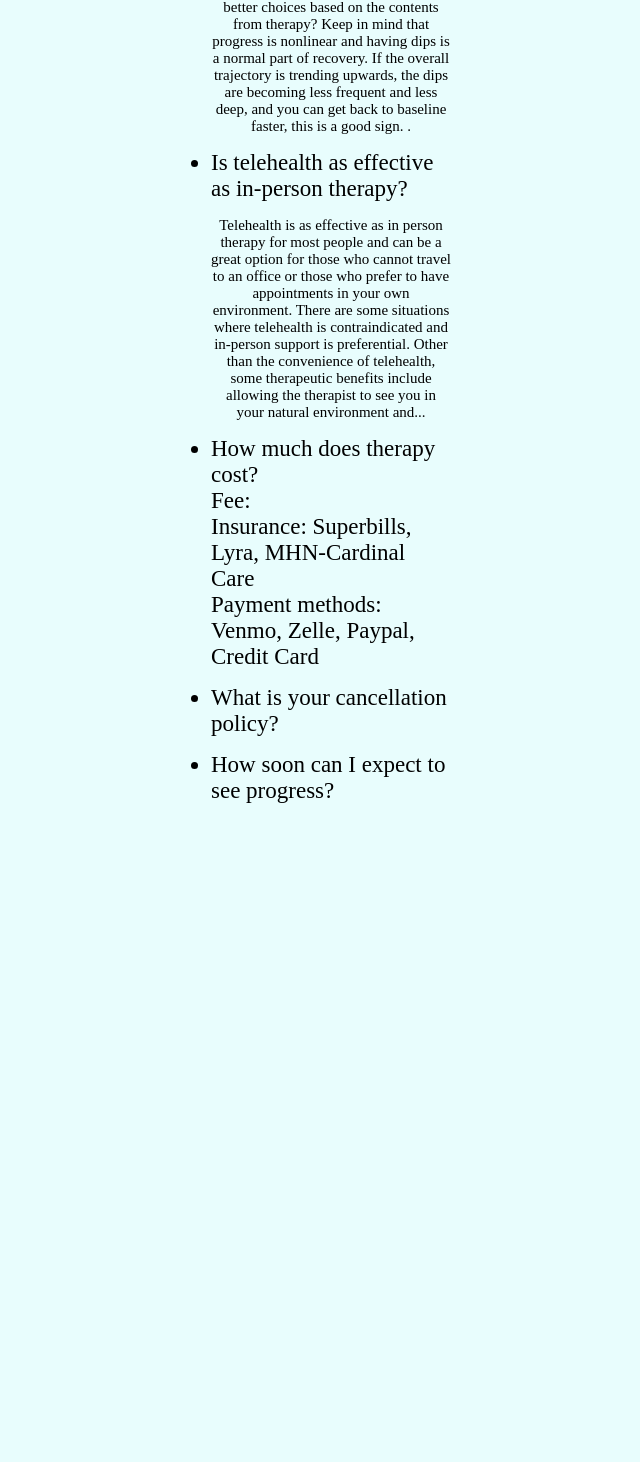
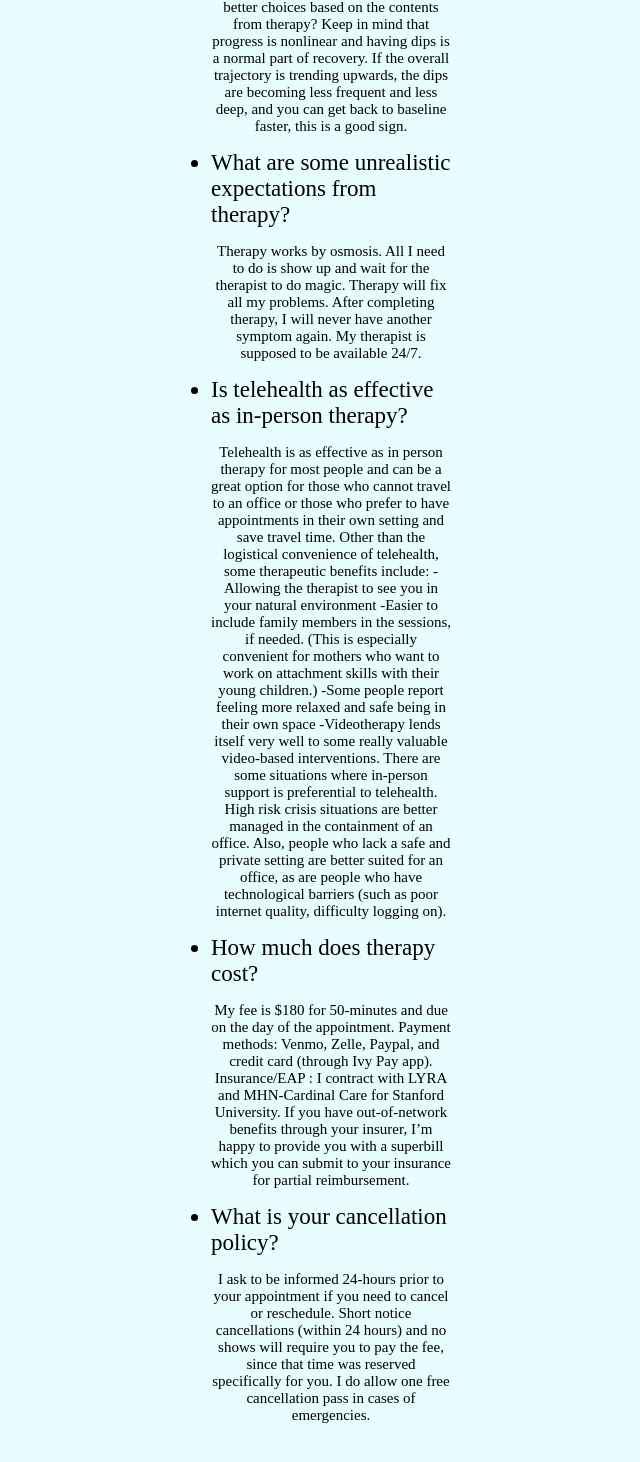
Before and after one commit to eliyab1/ruthie, a React (Create React App) app: page /faqs in a window 1280 px wide. Shown: the part 1766-3228 px from the top of the page, without its empty margins (329-969 px from the left). Before the commit the page ends 2638 px from the top, so only its background shows below. Built offline with nearby package versions, Linux system fonts and the light colour scheme.

Commit message:
finished inserting new content

```diff
--- a/src/AboutMe.js
+++ b/src/AboutMe.js
@@ -1,6 +1,4 @@
 import { useEffect } from "react"
-import rus from "./rus.png"
-import ruthie from "./ruthie.jfif"
 import rut from "./rut.jpg"
 import seal from "./seal.PNG"
 export default function AboutMe() {
@@ -8,8 +6,6 @@ export default function AboutMe() {
     return <><div className="page-content">
     <b>
     <h2>Ruthie Ayzenberg, LMFT, LPCC</h2>
-    {/* <img src={rus} alt="Ruthie Ayzenberg" height="15%" style={{"border-radius":"75%"}} /> */}
-    {/* <img src={ruthie} alt="Ruthie" style={{"border-radius":"75%"}} /> */}
    <img src={rut} alt="rut" height="300" style={{"border-radius":"75%"}} />
    <br />
    <br />
--- a/src/FAQs.js
+++ b/src/FAQs.js
@@ -24,7 +24,8 @@ export default function FAQs() {
                 some are longer with more mountainous terrain.  Therapy is about healing the nervous system. If it took years for symptoms to build up, then it will take
                 time for your nervous system to recalibrate.  The more kind you can be with yourself, the more quickly your nervous system will cooperate. </p>
             <li>How do I know if therapy is working?</li>
-            <p style={{"font-size":"15px"}}>If the sessions help you feel more calm, curious, compassionate, confident, courageous, creative, and clear, then therapy is working. Here are some questions to ask yourself:
+            <p style={{"font-size":"15px"}}>If the sessions help you feel more calm, curious, compassionate, confident, courageous, creative, and clear, then therapy is working.
+                Here are some questions to ask yourself:
                 -Do I feel that the therapist understands me and brings out the best in me?
                 -Am I learning new things about myself and new skills that I can use?
                 -At the end of the session, am I feeling better and more hopeful?
@@ -32,17 +33,32 @@ export default function FAQs() {
                 -Do I usually look forward to the next session?
                 -Am I better able to handle triggering situations than I was before seeking therapy?
                 -Am I making better choices based on the contents from therapy?
-Keep in mind that progress is nonlinear and having dips is a normal part of recovery.  If the overall trajectory is trending upwards, the dips are becoming less frequent and less deep, and you can get back to baseline faster, this is a good sign.
-.</p>
+                Keep in mind that progress is nonlinear and having dips is a normal part of recovery.  If the overall trajectory is trending upwards, the dips are
+                becoming less frequent and less deep, and you can get back to baseline faster, this is a good sign.</p>
+            <li>What are some unrealistic expectations from therapy?</li>
+            <p style={{"font-size":"15px"}}>Therapy works by osmosis. All I need to do is show up and wait for the therapist to do magic.
+                Therapy will fix all my problems.
+                After completing therapy, I will never have another symptom again.
+                My therapist is supposed to be available  24/7.</p>
             <li>Is telehealth as effective as in-person therapy?</li>
             <p style={{"font-size":"15px"}}>Telehealth is as effective as in person therapy for most people and can be a great option for those who cannot travel to an office
-                or those who prefer to have appointments in your own environment. There are some situations where telehealth is contraindicated and in-person support is
-                preferential. Other than the convenience of telehealth, some therapeutic benefits include allowing the therapist to see you in your natural environment and...</p>
-            <li>How much does therapy cost?<br />
-                Fee:<br />
-                Insurance: Superbills, Lyra, MHN-Cardinal Care<br />
-                Payment methods: Venmo, Zelle, Paypal, Credit Card</li>
+                or those who prefer to have appointments in their own setting and save travel time. Other than the logistical convenience of telehealth, some therapeutic benefits
+                include:
+                -Allowing the therapist to see you in your natural environment
+                -Easier to include family members in the sessions, if needed. (This is especially convenient for mothers who want to work on attachment skills with their young children.)
+                -Some people report feeling more relaxed and safe being in their own space
+                -Videotherapy lends itself very well to some really valuable video-based interventions.
+                There are some situations where in-person support is preferential to telehealth. High risk crisis situations are better managed in the containment of an office.
+                Also, people who lack a safe and private setting are better suited for an office, as are people who have technological barriers (such as poor internet quality, difficulty
+                logging on). </p>
+            <li>How much does therapy cost?</li>
+            <p style={{"font-size":"15px"}}>My fee is $180 for 50-minutes and due on the day of the appointment.
+                Payment methods: Venmo, Zelle, Paypal, and credit card (through Ivy Pay app).
+                Insurance/EAP : I contract with LYRA and MHN-Cardinal Care for Stanford University. If you have out-of-network benefits through your insurer, I’m happy to provide you with
+                a superbill which you can submit to your insurance for partial reimbursement. </p>
             <li>What is your cancellation policy?</li>
-            <li>How soon can I expect to see progress?</li>
-    </ul></div></>
+            <p style={{"font-size":"15px"}}>I ask to be informed 24-hours prior to your appointment if you need to cancel or reschedule. Short notice cancellations (within 24 hours) and
+                no shows will require you to pay the fee, since that time was reserved specifically for you. I do allow one free cancellation pass in cases of emergencies.</p>
+        </ul>
+    </div></>
 }
--- a/src/IndividualTherapy.js
+++ b/src/IndividualTherapy.js
@@ -3,13 +3,33 @@ export default function IndividualTherapy() {
     useEffect(()=>{document.title="Individual Therapy | Mental Fitness Therapy"},[])
     return <>
     <div className="page-content">
-        <h2><u></u></h2><br />
-            <h3></h3>
-            <h3></h3><br /><br />
-
-        <h2><u>Working Together</u></h2><br />
-            <h3>Throughout treatment I will remain active, supportive, and practical. To accelerate treatment, I use evidence-based methods to help you build emotional capacity to let go of self-defeating behaviors in order to access and work through the feelings that are causing your distress so that you can experience greater emotional freedom and symptom resolution.  To this effect, I will challenge you in identifying  behaviors that are unhelpful to you and encourage you to turn toward healthier ways of relating with yourself and others. Since having a strong alliance is essential for  therapeutic success, I encourage you to provide ongoing honest feedback  about what is working for you and what is not so that we can make the necessary changes.</h3>
-            <h3>If we agree that you could benefit from additional appointments, we  can discuss the frequency and duration to best suit your needs.</h3>
-</div>
+        <h2>“If you are your own problem, then you can be your own solution.“</h2><br />
+        <ul style={{"list-style-type":"none"}}>
+            <li>
+                Issues: <ul style={{"list-style-type":"none"}}>
+                    <li>Depression</li>
+                    <li>Anxiety</li>
+                    <li>Bipolar</li>
+                    <li>Relationship difficulties</li>
+                    <li>Life transitions</li>
+                    <li>Career and workplace issues</li>
+                    <li>Identity crisis</li>
+                </ul>
+            </li>
+            <li>
+            Modalities:
+            </li>
+            <li>
+            What to expect:
+            </li>
+            <p>Throughout treatment I will remain active, supportive, and practical. To accelerate treatment, I use evidence-based methods to help
+                you build emotional capacity to let go of self-defeating behaviors in order to access and work through the feelings that are causing
+                your distress so that you can experience greater emotional freedom and symptom resolution. To this effect, I will challenge you in
+                identifying  behaviors that are unhelpful to you and encourage you to turn toward healthier ways of relating with yourself and others.
+                Since having a strong alliance is essential for  therapeutic success, I encourage you to provide ongoing honest feedback  about what
+                is working for you and what is not so that we can make the necessary changes.</p>
+            <p>If we agree that you could benefit from additional appointments, we  can discuss the frequency and duration to best suit your needs.</p>
+        </ul>
+    </div>
     </>
 }
```
Lines whose indentation alone changed are shown as unchanged.
